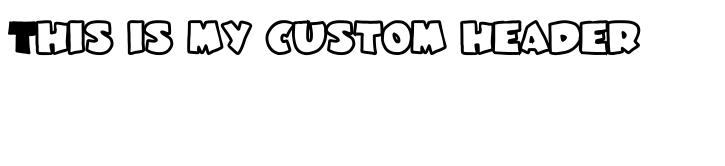
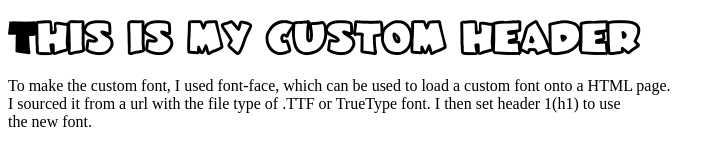
Before and after one commit to Joseph-Laity/CS212_Lab1, a website: page src/index.html in a window 1280 px wide. Shown: the whole page, without its empty margins (0-725 px from the left). Drawn offline with Linux system fonts and the light colour scheme.

Commit message:
Update index.html

```diff
--- a/src/index.html
+++ b/src/index.html
@@ -14,6 +14,11 @@
     <body>
 		<h1>This is my custom header</h1>
 
+        <p>
+			To make the custom font, I used font-face, which can be used to load a custom font onto a HTML page.<br>
+			I sourced it from a url with the file type of .TTF or TrueType font. I then set header 1(h1) to use<br>
+            the new font.
+		</p>
 	</body>
 
 
```
